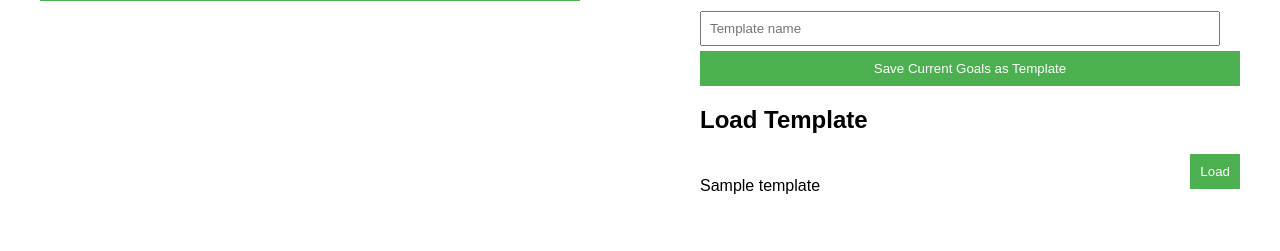
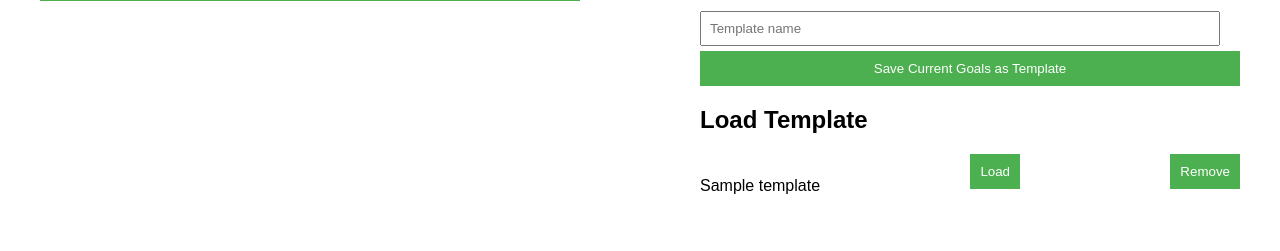
Before and after one commit to kevinl03/DecisionWeight, a Flask app: page / in a window 1280 px wide. Shown: the part 514-765 px from the top of the page. Run offline with Flask 3, Linux system fonts and the light colour scheme; data comes from the database, SQL or seed files in the repository; tables that the repository leaves empty hold one stand-in row (values such as "Sample post").

Commit message:
added functionality for removing templates

```diff
--- a/app.py
+++ b/app.py
@@ -196,6 +196,16 @@ def load_template(template_id):
     conn.close()
     return redirect(url_for('index'))
 
+@app.route('/remove_template/<int:template_id>', methods=['POST'])
+def remove_template(template_id):
+    conn = sqlite3.connect('database.db')
+    c = conn.cursor()
+    c.execute('DELETE FROM templates WHERE id = ?', (template_id,))
+    c.execute('DELETE FROM template_goals WHERE template_id = ?', (template_id,))
+    conn.commit()
+    conn.close()
+    return redirect(url_for('index'))
+
 def get_goals():
     conn = sqlite3.connect('database.db')
     c = conn.cursor()
--- a/templates/index.html
+++ b/templates/index.html
@@ -179,6 +179,9 @@
                         <form action="/load_template/{{ template[0] }}" method="post" style="display:inline;">
                             <button type="submit">Load</button>
                         </form>
+                        <form action="/remove_template/{{ template[0] }}" method="post" style="display:inline;">
+                            <button type="submit">Remove</button>
+                        </form>
                     </li>
                 {% endfor %}
             </ul>
```
